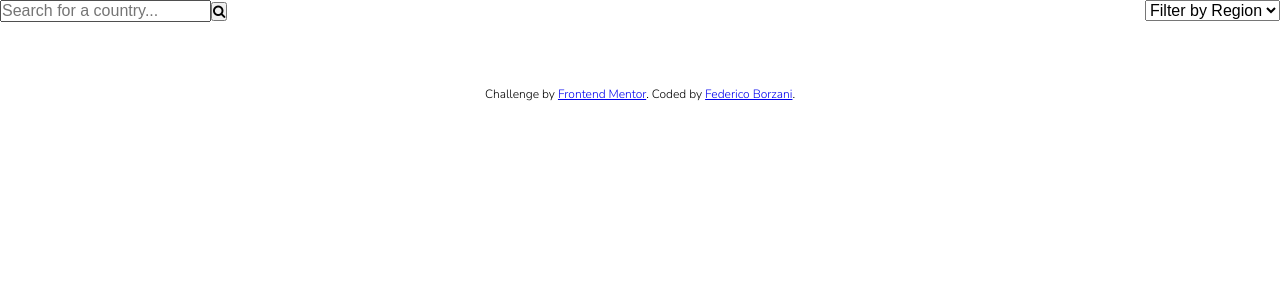
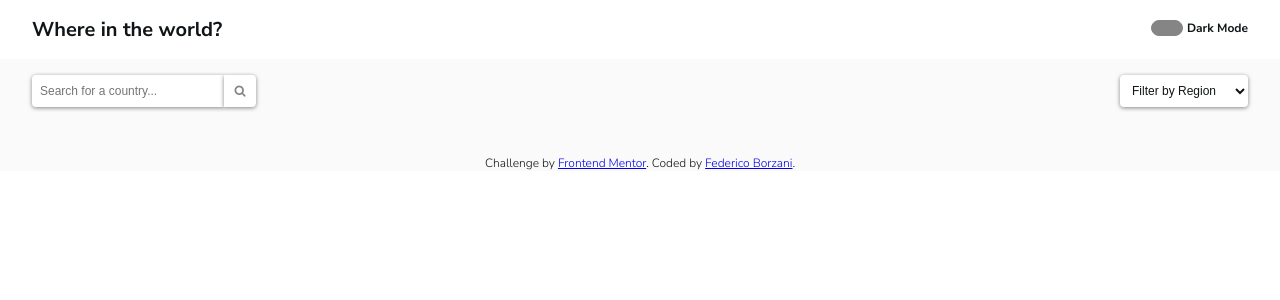
Before and after one commit to eserengo/REST-Countries-API, a React (Vite) app in the folder REST Countries API/: page / in a window 1280 px wide. Shown: the top 300 px of the page. Built offline with nearby package versions, Linux system fonts and the light colour scheme; no server answers.

Commit message:
Added light dark mode feature

```diff
--- a/REST Countries API/index.html
+++ b/REST Countries API/index.html
@@ -7,7 +7,7 @@
     <title>Frontend Mentor | REST Countries API with color theme switcher hub</title>
     <meta name="description" content="Author: Federico Borzani, REST Countries API with color theme switcher hub">
     <link rel="preconnect" href="https://fonts.googleapis.com" crossorigin="anonymous">
-    <link rel="stylesheet" href="https://fonts.googleapis.com/css2?family=Nunito Sans:wght@300;600&display=swap">
+    <link rel="stylesheet" href="https://fonts.googleapis.com/css2?family=Nunito Sans:wght@300;700&display=swap">
     <link rel="stylesheet" href="https://cdnjs.cloudflare.com/ajax/libs/font-awesome/4.7.0/css/font-awesome.min.css">
   </head>
   <body>
--- a/REST Countries API/src/App.css
+++ b/REST Countries API/src/App.css
@@ -1,20 +1,119 @@
 @import "./styles/colors.css";
 
-.flex-row {
-  display: flex;
-  flex-flow: row nowrap;
-  justify-content: space-between;
+body {
+  min-width: 375px;
 }
 
-.card {
-  cursor: pointer;
+.light-theme *:not(a) {
+  color: var(--VeryDarkBlue-LightModeText);
+}
+
+.light-theme :where(.main, .attribution, .detail) {
+  background-color: var(--VeryLightGray-LightModeBackground);
+}
+
+.light-theme :where(.header, .card, .detail-flag, .detail-info, .select-dropdown, .input-text, .input-btn) {
+  background-color: var(--White-DarkModeText-LightModeElements);
+}
+
+.light-theme :where(.header, .card, .detail, .input-text, .input-btn, .select-dropdown) {
+  box-shadow: 0px 1px 4px var(--DarkGray-LightModeInput);
+}
+
+:where(.light-theme, .dark-theme) .icon {
+  color: var(--DarkGray-LightModeInput) !important;
+}
+
+.dark-theme *:not(a) {
+  color: var(--White-DarkModeText-LightModeElements);
+}
+
+.dark-theme :where(.main, .attribution, .detail) {
+  background-color: var(--VeryDarkBlue-DarkModeBackground);
+}
+
+.dark-theme :where(.header, .card, .detail-flag, .detail-info, .select-dropdown, .input-text, .input-btn) {
+  background-color: var(--DarkBlue-DarkModeElements);
+}
+
+.dark-theme :where(.header, .card, .detail, .input-text, .input-btn, .select-dropdown) {
+  box-shadow: 0px 1px 4px var(--VeryDarkBlue-LightModeText);
+}
+
+.input-text,
+.input-btn,
+.select-dropdown {
+  height: 32px;
+  padding: 8px;
+}
+
+.input-text {
+  border-radius: 4px 0px 0px 4px;
+  width: 192px;
+}
+
+.input-btn {
+  border-radius: 0px 4px 4px 0px;
+  width: 32px;
+}
+
+.select-dropdown {
+  border-radius: 4px;
+  width: 128px;
+}
+
+.checkbox-input {
+  appearance: none;
+  border: 1px solid var(--DarkGray-LightModeInput);
+  background-color: var(--DarkGray-LightModeInput);
+  border-radius: 8px;
+  height: 16px;
+  width: 32px;
+  margin: 0px 4px 4px 0px;
+}
+
+.checkbox-label {
+  margin-bottom: 4px;
 }
 
 .attribution {
   display: block;
 }
 
-@media only screen and (width > 375px) {
+.header,
+.main {
+  padding: 16px 8px;
+}
+
+.grid-container,
+.error {
+  padding: 16px 0px;
+}
+
+.card:hover {
+  opacity: 85%;
+}
+
+.card,
+.detail {
+  border-radius: 4px;
+}
+
+.card-info {
+  padding: 8px;
+}
+
+.card-flag-img,
+.detail-flag-img {
+  aspect-ratio: 3/2;
+  object-fit: cover;
+}
+
+.card-flag-img {
+  border-radius: 4px 4px 0px 0px;
+}
+
+@media only screen and (width > 768px) {
   .grid-container {
     --gap: 32px;
     --col: 4;
@@ -22,6 +121,21 @@
     grid-template-columns: repeat(var(--col), calc((100% - (var(--gap) * (var(--col) - 1))) / var(--col)));
     grid-template-rows: auto;
     gap: var(--gap);
-    padding: var(--gap);
+  }
+
+  .header,
+  .main {
+    padding: 16px 32px;
+  }
+
+  .detail {
+    display: flex;
+    flex-flow: row nowrap;
+    justify-content: space-between;
+    align-items: center;
+  }
+
+  .detail-flag {
+    width: 50%;
   }
 }
--- /dev/null
+++ b/REST Countries API/src/components/DarkMode.jsx
@@ -0,0 +1,26 @@
+import { forwardRef, useEffect } from "react";
+import PropTypes from 'prop-types';
+
+const DarkMode = forwardRef(({ state, handler }, ref) => {
+  const bodyEl = document.querySelector('body');
+  useEffect(() => {
+    state.isDarkMode
+      ? (bodyEl.classList.add('dark-theme'), bodyEl.classList.remove('light-theme'))
+      : (bodyEl.classList.add('light-theme'), bodyEl.classList.remove('dark-theme'));
+  }, );
+
+  return (
+    <div className='checkbox-group flex-row'>
+      <input ref={ref} type='checkbox' defaultChecked={state.isDarkMode} onChange={() => handler(state)} className='checkbox-input' />
+      <label htmlFor={ref} className='checkbox-label'>Dark Mode</label>
+    </div>
+  )
+});
+
+DarkMode.displayName = 'DarkMode';
+DarkMode.propTypes = {
+  state: PropTypes.object,
+  handler: PropTypes.func,
+};
+
+export default DarkMode;
--- a/REST Countries API/src/components/DisplayDetails.jsx
+++ b/REST Countries API/src/components/DisplayDetails.jsx
@@ -3,7 +3,7 @@ import PropTypes from 'prop-types';
 const DisplayDetails = ({ source }) => (
   source.map((item, index) => {
     return (
-      <div className='detail flex-row' key={`detail__${index}`}>
+      <div className='detail' key={`detail__${index}`}>
         <div className="detail-flag">
           <img className='detail-flag-img' src={item.flags.svg} alt={item.flags.alt} />
         </div>
--- a/REST Countries API/src/components/FetchDataAndSetContext.jsx
+++ b/REST Countries API/src/components/FetchDataAndSetContext.jsx
@@ -1,5 +1,5 @@
-import { createContext, useState, useEffect } from 'react'
-import PropTypes from 'prop-types'
+import { createContext, useState, useEffect } from 'react';
+import PropTypes from 'prop-types';
 
 const Context = createContext();
 
--- a/REST Countries API/src/components/Home.jsx
+++ b/REST Countries API/src/components/Home.jsx
@@ -1,5 +1,6 @@
 import { useContext, useState, useRef } from 'react'
 import { Context } from './FetchDataAndSetContext';
+import DarkMode from './DarkMode';
 import SearchInput from './SearchInput';
 import SelectInput from './SelectInput';
 import DisplayCards from './DisplayCards';
@@ -9,29 +10,31 @@ import Attribution from './Attribution';
 const Home = () => {
   const data = useContext(Context);
   const initialState = {
-    isDarkMode: 'off',
     showCards: true,
     showDetails: false,
+    isDarkMode: window.matchMedia('(prefers-color-scheme: dark)').matches,
     isFiltering: false,
     isSearching: false,
     value: '',
   };
   const [state, setState] = useState(initialState);
   const selectRef = useRef(null);
-  const inputRef = useRef(null);
-  const filteredRegion = state.value !== '' ? data.filter(item => item.region == state.value) : data;
+  const searchRef = useRef(null);
+  const checkboxRef = useRef(null);
+  const filteredRegion = state.value ? data.filter(item => item.region == state.value) : data;
   const filteredName = data.filter(item => item.name.common.toLowerCase() == state.value.toLowerCase());
 
   const handleSearchBtnClick = (prevState) => {
-    inputRef.current.value !== ''
+    searchRef.current.value
       ? setState({
         ...prevState,
         isFiltering: false,
         isSearching: true,
-        value: inputRef.current.value,
+        value: searchRef.current.value,
       })
       : null;
-  }
+    selectRef.current.value = '';
+  };
 
   const handleSelectChange = (prevState) => {
     setState({
@@ -39,7 +42,8 @@ const Home = () => {
       isFiltering: true,
       isSearching: false,
       value: selectRef.current.value,
-    })
+    });
+    searchRef.current.value = '';
   };
 
   const handleCardClick = (event, prevState) => {
@@ -49,14 +53,31 @@ const Home = () => {
       showCards: false,
       showDetails: true,
       value: targetCard,
-    })
-  }
+    });
+  };
+
+  const toggleDarkMode = (prevState) => {
+    !prevState.isDarkMode
+      ? setState({
+        ...prevState,
+        isDarkMode: true,
+      })
+      : setState({
+        ...prevState,
+        isDarkMode: false,
+      }
+    );
+  };
 
   return (
     <>
+      <header className='header flex-row'>
+        <h1 className='primary title'>Where in the world?</h1>
+        <DarkMode state={state} handler={toggleDarkMode} ref={checkboxRef} />
+      </header>
       <main className='main'>
         <div className='flex-row'>
-          <SearchInput state={state} handler={handleSearchBtnClick} ref={inputRef} />
+          <SearchInput state={state} handler={handleSearchBtnClick} ref={searchRef} />
           <SelectInput state={state} handler={handleSelectChange} ref={selectRef} />
         </div>
         <div className='grid-container'>
@@ -64,7 +85,7 @@ const Home = () => {
           {state.showCards && state.isFiltering && <DisplayCards source={filteredRegion} state={state} handler={handleCardClick} />}
           {state.showCards && state.isSearching && <DisplayCards source={filteredName} state={state} handler={handleCardClick} />}
         </div>
-        {state.showCards && state.isSearching && filteredName.length === 0 && <p className='error'>No country was founded!</p>}
+        {state.showCards && state.isSearching && !filteredName.length && <p className='error'>No country was founded!</p>}
         {state.showDetails && <DisplayDetails source={filteredName} /> }
       </main>
       <Attribution />
--- a/REST Countries API/src/components/SearchInput.jsx
+++ b/REST Countries API/src/components/SearchInput.jsx
@@ -3,9 +3,9 @@ import PropTypes from 'prop-types';
 
 const SearchInput = forwardRef(({ state, handler }, ref) => {
   return (
-    <div className='input-group'>
+    <div className='search-group'>
       <input ref={ref} type='text' placeholder='Search for a country...' autoComplete='off' spellCheck='off' className='input-text' />
-      <button type='button' onClick={() => handler(state)}><i className='input-btn fa fa-search'></i></button>
+      <button type='button' className='input-btn' onClick={() => handler(state)}><i className='icon fa fa-search'></i></button>
     </div>
   );
 });
--- a/REST Countries API/src/index.css
+++ b/REST Countries API/src/index.css
@@ -22,32 +22,53 @@
 
 body {
   min-height: 100vh;
+  overflow: scroll;
 }
 
 ul, li {
   list-style-type: none;
 }
 
+input[type="text"],
+select,
+button {
+  border: none;
+  outline: none;
+}
+
+.card,
+.select-dropdown,
+.input-btn,
+.checkbox-input {
+  cursor: pointer;
+}
+
+.primary.title,
 .card-info-title,
 .detail-info-title,
+.checkbox-label,
 .error {
-  font-weight: 600;
+  font-weight: 700;
+}
+
+.primary.title {
+  font-size: 125%;
 }
 
 .card-info-title,
 .detail-info-title,
-.input-text,
+.select-option,
 .input-text::placeholder,
-.input-btn,
-.select-label,
-.select-dropdown,
-.select-option,
 .error {
   font-size: 100%;
 }
 
 .card-info-para,
 .detail-info-para,
+.checkbox-label,
+.select-dropdown,
+.input-text,
+.input-btn,
 .attribution {
   font-size: 75%;
 }
@@ -56,3 +77,17 @@ ul, li {
 .attribution {
   text-align: center;
 }
+
+.flex-row {
+  display: flex;
+  flex-flow: row nowrap;
+  justify-content: space-between;
+  align-items: center;
+}
+
+.flex-column {
+  display: flex;
+  flex-flow: column nowrap;
+  justify-content: center;
+  align-items: center;
+}
```
Also changed, not shown: REST Countries API/src/design/desktop-preview.jpg (renamed from REST Countries API/public/desktop-preview.jpg), REST Countries API/src/styles/colors.css (line endings or trailing spaces), 1 other file (tests, documents, lock files or other folders).
